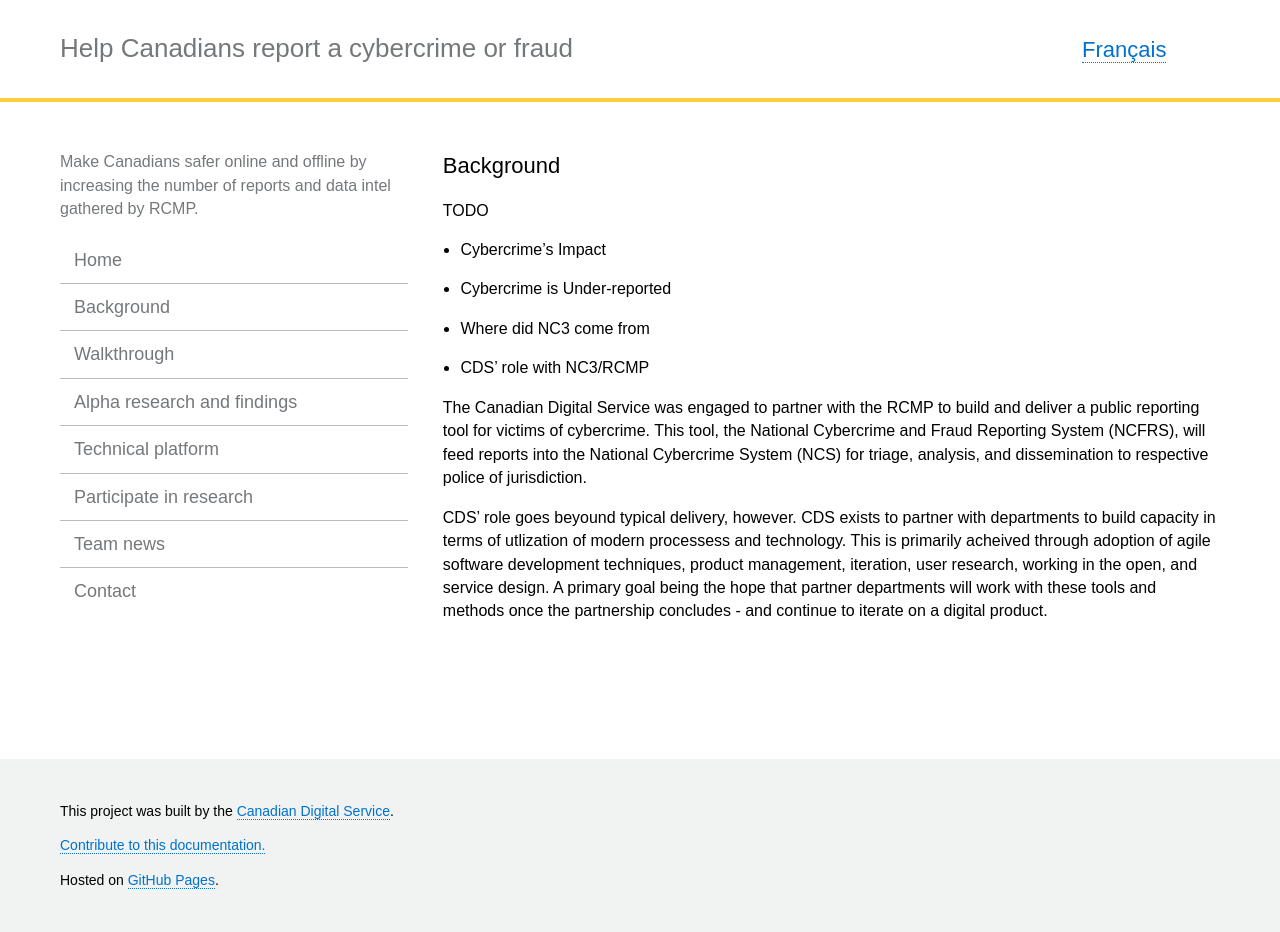
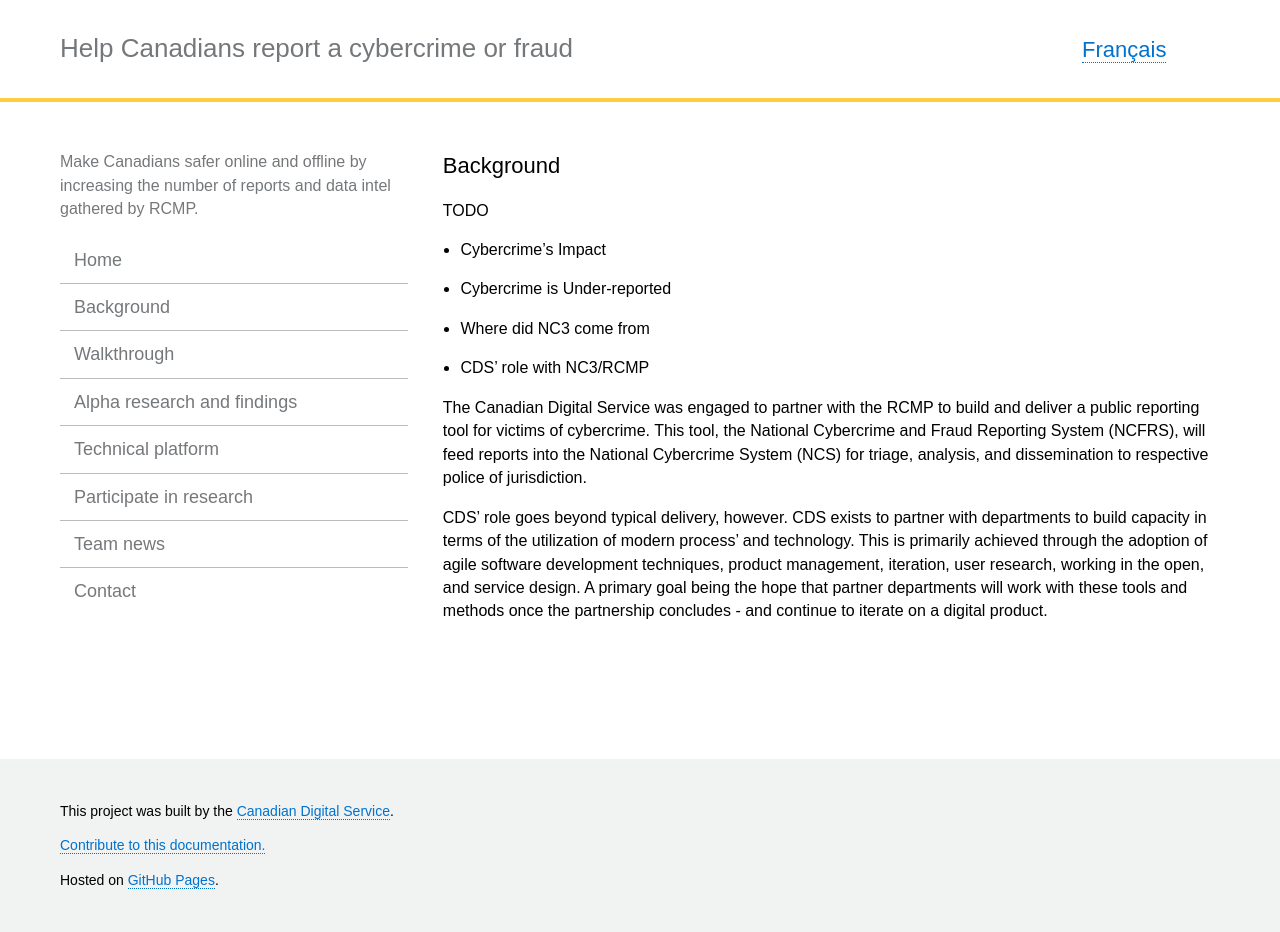
Before and after one commit to cds-snc/rcmp-report-a-cybercrime-alpha-documentation, a Jekyll site: the page built from _pages/en/background.md, in a window 1280 px wide. Built offline with Jekyll 4.4.1, drawn with Linux system fonts in a browser that asks for light colours.

Commit message:
content edits

```diff
--- a/_pages/en/background.md
+++ b/_pages/en/background.md
@@ -15,4 +15,4 @@ TODO
 
 The Canadian Digital Service was engaged to partner with the RCMP to build and deliver a public reporting tool for victims of cybercrime. This tool, the National Cybercrime and Fraud Reporting System (NCFRS), will feed reports into the National Cybercrime System (NCS) for triage, analysis, and dissemination to respective police of jurisdiction.
 
-CDS' role goes beyound typical delivery, however. CDS exists to partner with departments to build capacity in terms of utlization of modern processess and technology. This is primarily acheived through adoption of agile software development techniques, product management, iteration, user research, working in the open, and service design. A primary goal being the hope that partner departments will work with these tools and methods once the partnership concludes - and continue to iterate on a digital product.
+CDS' role goes beyond typical delivery, however. CDS exists to partner with departments to build capacity in terms of the utilization of modern process' and technology. This is primarily achieved through the adoption of agile software development techniques, product management, iteration, user research, working in the open, and service design. A primary goal being the hope that partner departments will work with these tools and methods once the partnership concludes - and continue to iterate on a digital product.
```
